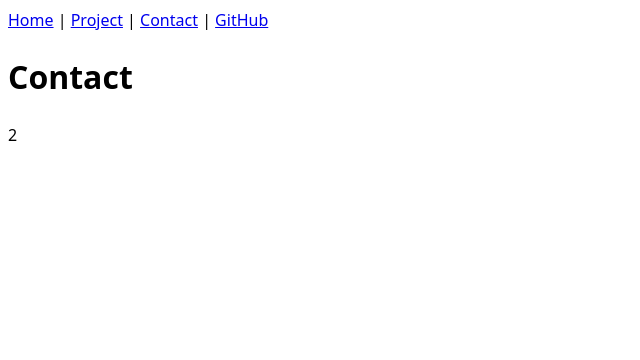
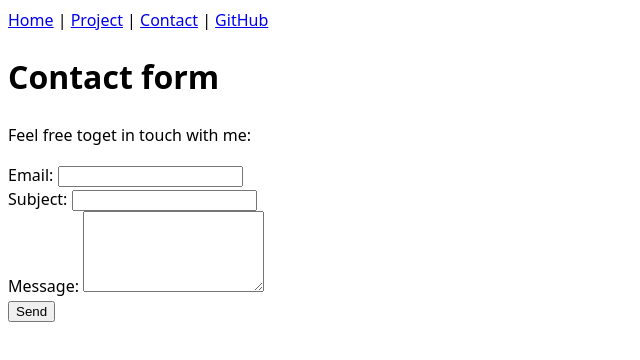
Before and after one commit to QiZhang1102/portfolio, a plain HTML site: page contact/index.html in a window 1280 px wide. Shown: the whole page, without its empty margins (0-640 px from the left). Drawn offline with Linux system fonts and the light colour scheme.

Commit message:
Update index.html

```diff
--- a/contact/index.html
+++ b/contact/index.html
@@ -13,8 +13,25 @@
     <a href="./" aria-current="page">Contact</a> |
     <a href="https://github.com/QiZhang1102" target="_blank" rel="noopener noreferrer">GitHub</a>
   </nav>
-  <h1>Contact</h1>
-  <p>2</p>
+  <h1>Contact form</h1>
+  <p>Feel free toget in touch with me:</p>
+  <form action="mailto:YOUR_EMAIL_ADDRESS" method="POST" enctype="text/plain">
+      <label for="email">Email:</label>
+      <input type="email" id="email" name="email" required>
+      <br>
+
+      <label for="subject">Subject:</label>
+      <input type="text" id="subject" name="subject" required>
+      <br>
+
+      <label for="message">Message:</label>
+      <textarea id="message" name="message" rows="5" required></textarea>
+      <br>
+
+      <button>Send</button>
+
+
+  </form>
 
 </body>
 </html>
```
